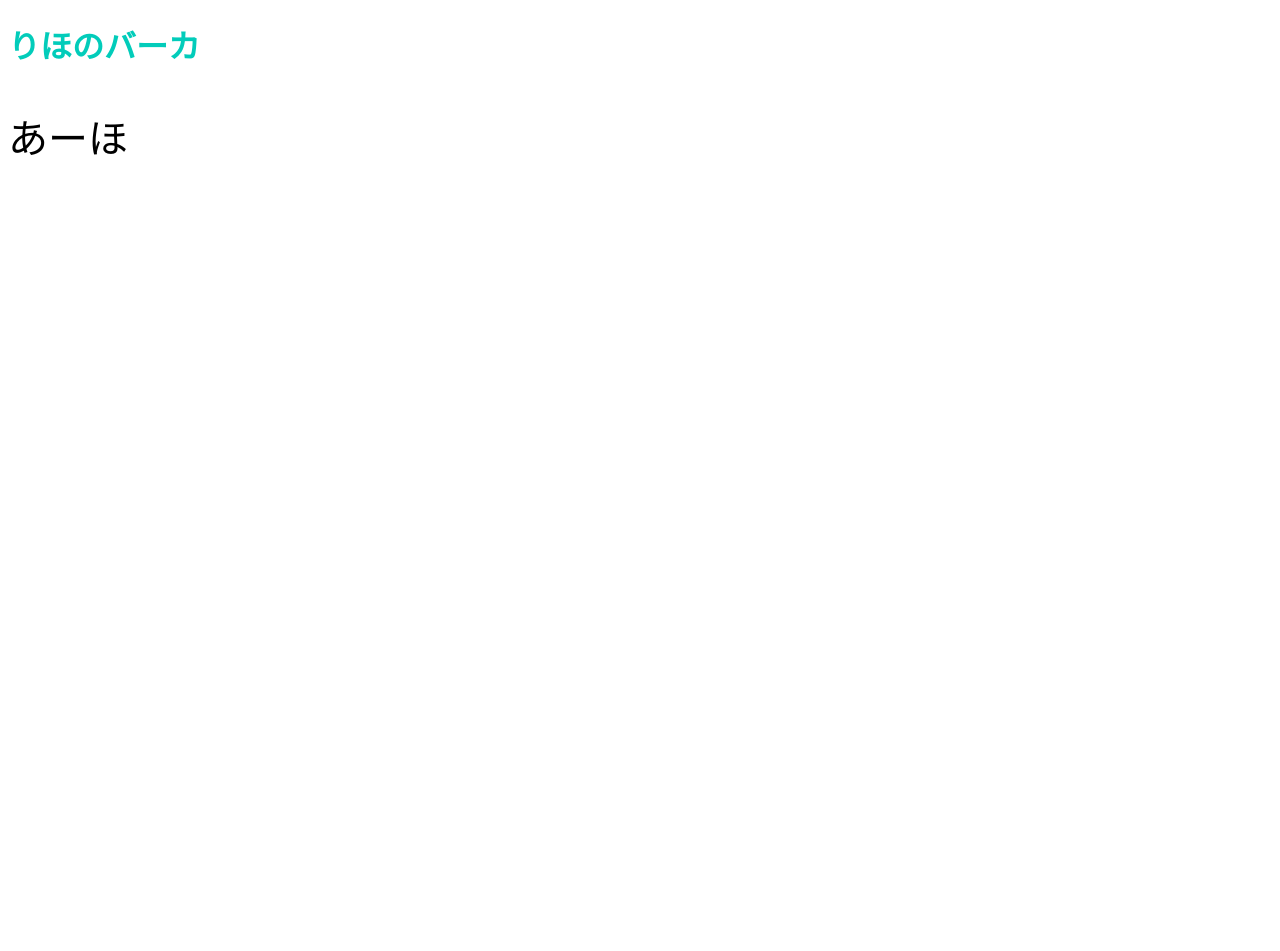
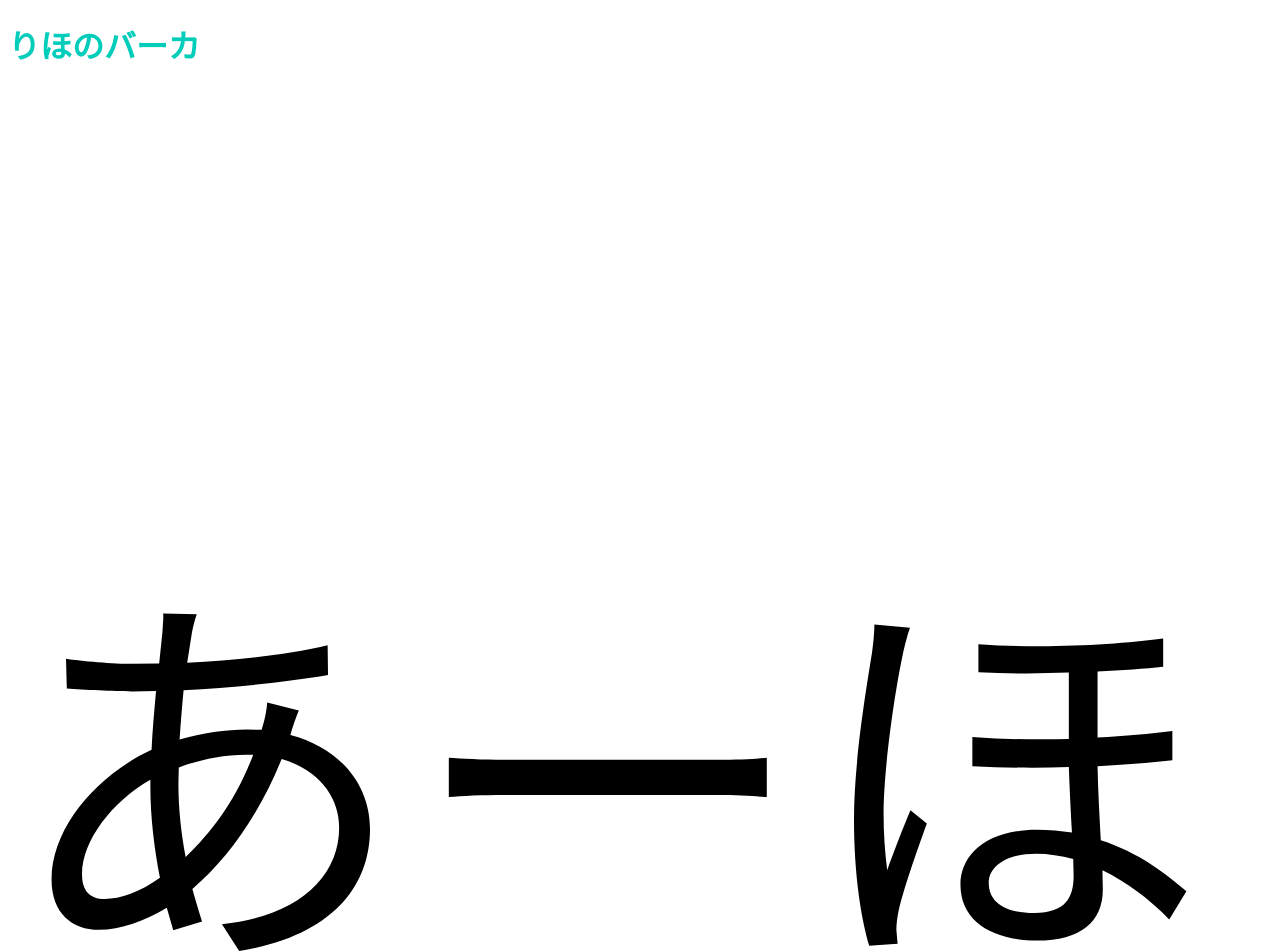
Before and after one commit to taka-jacobs/taka-jacobs.github.io, a plain HTML site: page index.html in a window 1280 px wide. Shown: the top 951 px of the page. Before the commit the page ends 800 px from the top, so only its background shows below. Drawn offline with Linux system fonts and the light colour scheme.

Commit message:
Update stylesheet.css

```diff
--- a/stylesheet.css
+++ b/stylesheet.css
@@ -3,5 +3,5 @@
 }
 
 p{
-  font-size:40px;
+  font-size:400px;
 }
```
